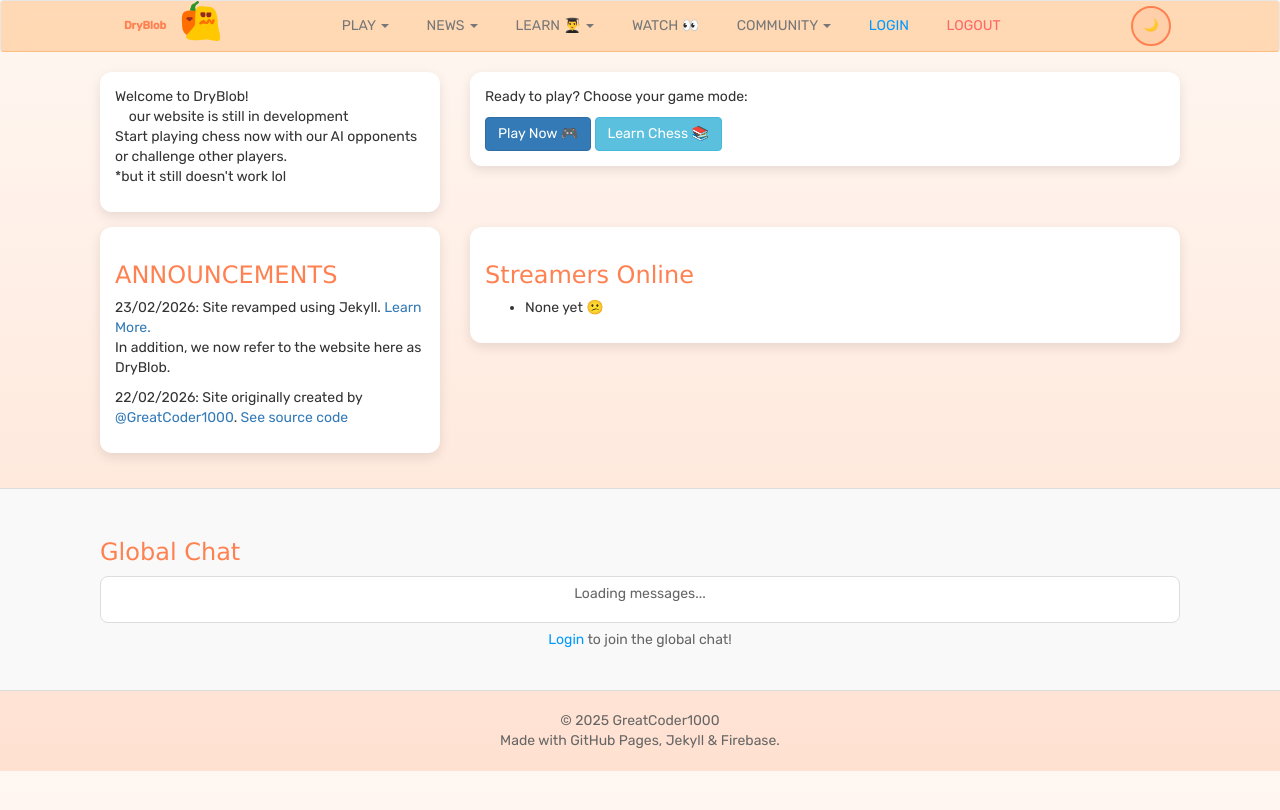
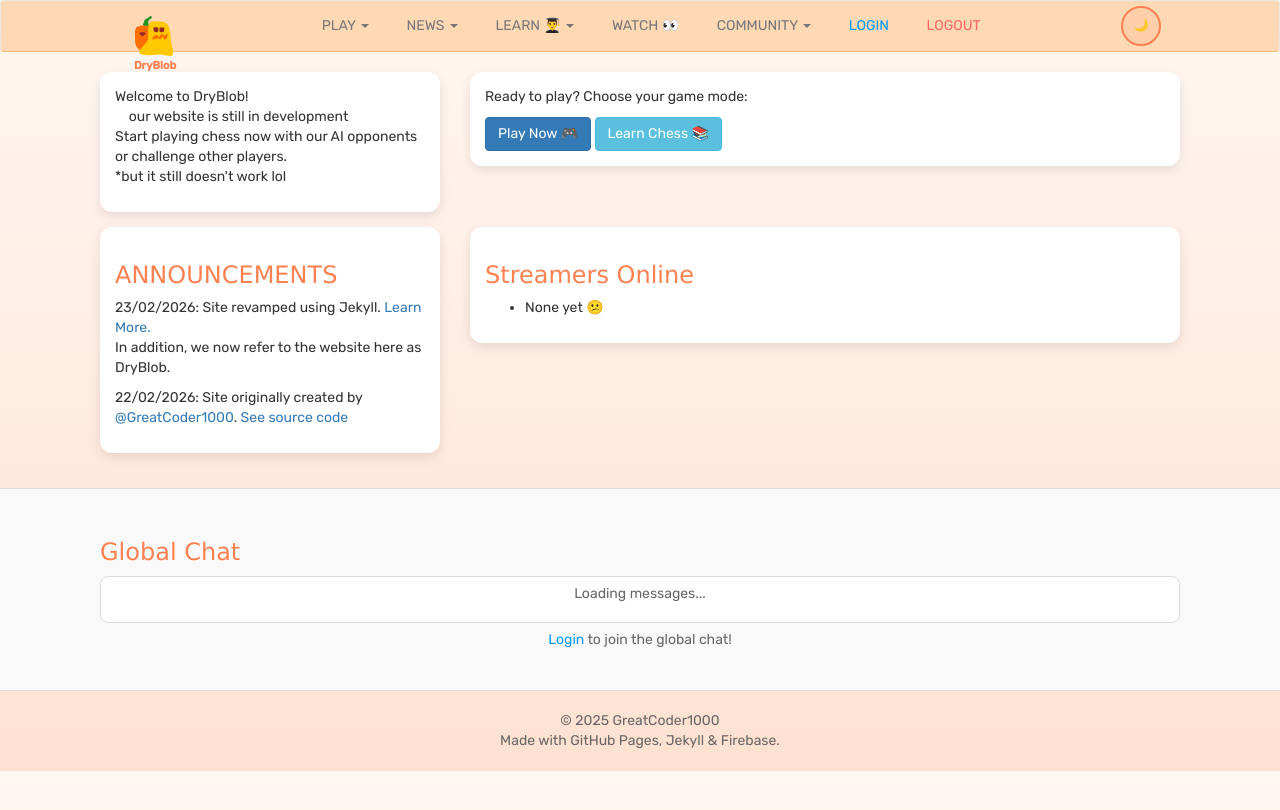
Before and after one commit to GreatCoder1000/drychess, a Jekyll site: the page built from index.html, in a window 1280 px wide. Shown: the top 810 px of the page. Built offline with Jekyll 4.4.1, drawn with Linux system fonts in a browser that asks for light colours; comment, search, counter and statistics services are not loaded.

Commit message:
positiong

```diff
--- a/_layouts/default.html
+++ b/_layouts/default.html
@@ -72,8 +72,8 @@
     <!-- NAVBAR -->
     <nav class="navbar navbar-default" role="navigation" style="padding: 0 1rem;">
         <div class="navbar-header">
-            <img src="dryblobchess.svg" alt="Dry & Blob" title="Dry & Blob" height="40" width="40">
             <a href="{{ '/index.html' | relative_url }}" class="navbar-brand">
+                <img src="dryblobchess.svg" alt="Dry & Blob" title="Dry & Blob" height="40" width="40">
                 DryBlob
             </a>
         </div>
```
